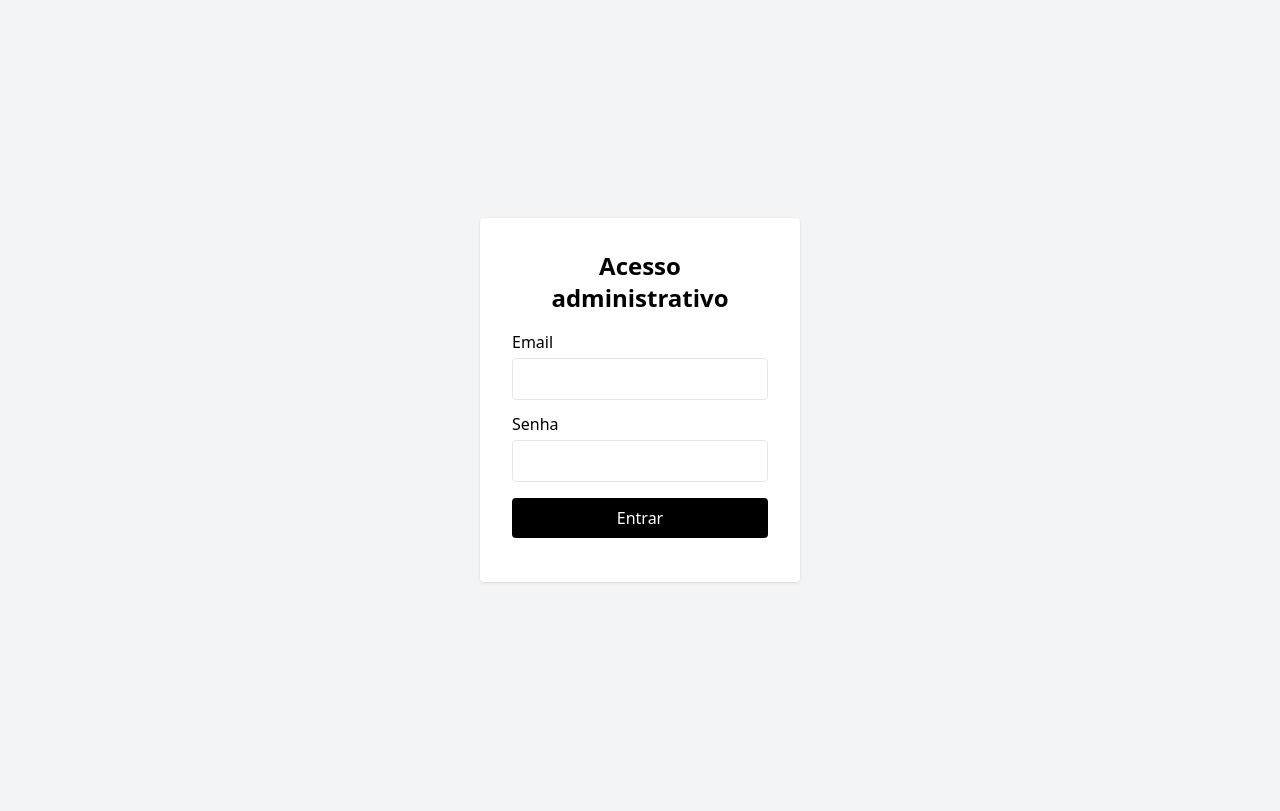
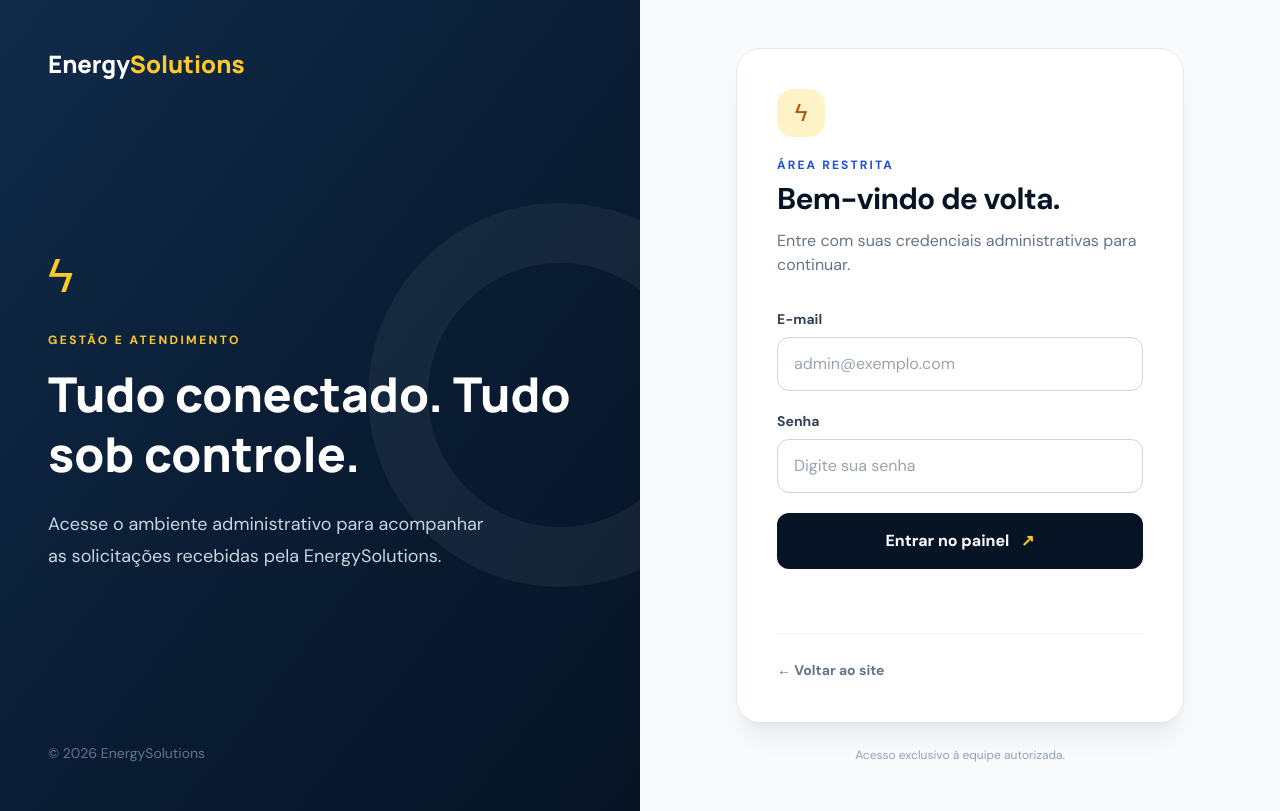
Before and after one commit to igornunescnt/EnergySolutions, a plain HTML site: page frontend/login.html in a window 1280 px wide. Drawn offline with nearby package versions, Linux system fonts and the light colour scheme.

Commit message:
feat(frontend): redesign admin login

```diff
--- a/frontend/login.html
+++ b/frontend/login.html
@@ -3,51 +3,82 @@
 <head>
   <meta charset="UTF-8">
   <meta name="viewport" content="width=device-width, initial-scale=1.0">
-  <title>Login administrativo | EnergySolutions</title>
+  <meta name="theme-color" content="#071426">
+  <title>Acesso administrativo | EnergySolutions</title>
   <script src="https://cdn.tailwindcss.com"></script>
+  <link rel="preconnect" href="https://fonts.googleapis.com">
+  <link rel="preconnect" href="https://fonts.gstatic.com" crossorigin>
+  <link href="https://fonts.googleapis.com/css2?family=DM+Sans:wght@400;500;600;700&family=Manrope:wght@500;600;700;800&display=swap" rel="stylesheet">
+  <style>
+    body{font-family:'DM Sans',sans-serif;background:#071426}
+    h1,.brand{font-family:'Manrope',sans-serif}
+    .focus-ring:focus-visible{outline:3px solid #ffc928;outline-offset:3px}
+  </style>
 </head>
-<body class="flex items-center justify-center min-h-screen bg-gray-100">
-  <main class="w-80 rounded bg-white p-8 shadow">
-    <h1 class="mb-4 text-center text-2xl font-bold">Acesso administrativo</h1>
-    <form id="loginForm">
-      <label class="mb-1 block" for="email">Email</label>
-      <input id="email" type="email" autocomplete="username" required class="mb-3 w-full rounded border p-2">
-      <label class="mb-1 block" for="senha">Senha</label>
-      <input id="senha" type="password" autocomplete="current-password" required class="mb-4 w-full rounded border p-2">
-      <button id="submitButton" type="submit" class="w-full rounded bg-black py-2 text-white">Entrar</button>
-    </form>
-    <p id="msg" role="alert" class="mt-3 text-center text-red-600"></p>
+<body class="min-h-screen text-slate-900">
+  <main class="grid min-h-screen lg:grid-cols-2">
+    <section class="relative hidden overflow-hidden bg-gradient-to-br from-[#102b4a] via-[#0a1d34] to-[#071426] p-12 text-white lg:flex lg:flex-col lg:justify-between">
+      <div class="absolute -right-28 top-1/4 h-96 w-96 rounded-full border-[60px] border-white/5" aria-hidden="true"></div>
+      <a href="index.html" class="brand relative text-2xl font-extrabold">Energy<span class="text-[#ffc928]">Solutions</span></a>
+      <div class="relative max-w-xl">
+        <span class="text-5xl text-[#ffc928]" aria-hidden="true">ϟ</span>
+        <p class="mt-8 text-xs font-extrabold uppercase tracking-[.2em] text-[#ffc928]">Gestão e atendimento</p>
+        <h1 class="mt-4 text-5xl font-extrabold leading-tight">Tudo conectado. Tudo sob controle.</h1>
+        <p class="mt-6 max-w-md text-lg leading-8 text-slate-300">Acesse o ambiente administrativo para acompanhar as solicitações recebidas pela EnergySolutions.</p>
+      </div>
+      <p class="relative text-sm text-slate-500">© 2026 EnergySolutions</p>
+    </section>
+
+    <section class="flex min-h-screen items-center justify-center bg-slate-50 px-5 py-12">
+      <div class="w-full max-w-md">
+        <a href="index.html" class="brand text-xl font-extrabold text-[#071426] lg:hidden">Energy<span class="text-blue-700">Solutions</span></a>
+        <div class="mt-10 rounded-3xl border border-slate-200 bg-white p-7 shadow-xl shadow-slate-900/5 sm:p-10 lg:mt-0">
+          <div class="mb-8">
+            <div class="mb-5 grid h-12 w-12 place-items-center rounded-2xl bg-amber-100 text-2xl text-amber-700" aria-hidden="true">ϟ</div>
+            <p class="text-xs font-extrabold uppercase tracking-[.18em] text-blue-700">Área restrita</p>
+            <h2 class="mt-2 text-3xl font-extrabold tracking-tight text-[#071426]">Bem-vindo de volta.</h2>
+            <p class="mt-3 leading-6 text-slate-500">Entre com suas credenciais administrativas para continuar.</p>
+          </div>
+          <form id="loginForm" class="space-y-5">
+            <div><label class="mb-2 block text-sm font-bold text-slate-700" for="email">E-mail</label><input id="email" type="email" autocomplete="username" required class="focus-ring w-full rounded-xl border border-slate-300 bg-white px-4 py-3.5 outline-none transition focus:border-blue-700" placeholder="admin@exemplo.com"></div>
+            <div><div class="mb-2 flex items-center justify-between"><label class="text-sm font-bold text-slate-700" for="senha">Senha</label></div><input id="senha" type="password" autocomplete="current-password" required class="focus-ring w-full rounded-xl border border-slate-300 bg-white px-4 py-3.5 outline-none transition focus:border-blue-700" placeholder="Digite sua senha"></div>
+            <button id="submitButton" type="submit" class="focus-ring w-full rounded-xl bg-[#071426] px-5 py-4 font-extrabold text-white transition hover:bg-blue-900 disabled:cursor-not-allowed disabled:opacity-60">Entrar no painel <span class="ml-2 text-[#ffc928]">↗</span></button>
+            <p id="msg" role="alert" aria-live="polite" class="min-h-5 text-sm font-semibold text-red-600"></p>
+          </form>
+          <div class="mt-6 border-t border-slate-100 pt-6"><a href="index.html" class="text-sm font-bold text-slate-500 transition hover:text-blue-800">← Voltar ao site</a></div>
+        </div>
+        <p class="mt-6 text-center text-xs text-slate-400">Acesso exclusivo à equipe autorizada.</p>
+      </div>
+    </section>
   </main>
 <script>
 const API_URL = "https://energysolutions-12af.onrender.com";
-
 document.getElementById("loginForm").addEventListener("submit", async (event) => {
   event.preventDefault();
   const button = document.getElementById("submitButton");
   const message = document.getElementById("msg");
   button.disabled = true;
+  button.textContent = "Validando acesso...";
   message.textContent = "";
-
   try {
     const response = await fetch(`${API_URL}/login`, {
       method: "POST",
       headers: { "Content-Type": "application/json" },
       body: JSON.stringify({
-        email: document.getElementById("email").value,
+        email: document.getElementById("email").value.trim(),
         senha: document.getElementById("senha").value
       })
     });
     const data = await response.json();
-    if (!response.ok || !data.autorizado) {
-      throw new Error(data.error || "Email ou senha inválidos.");
-    }
+    if (!response.ok || !data.autorizado) throw new Error(data.error || "E-mail ou senha inválidos.");
     localStorage.setItem("token", data.token);
     window.location.href = "painel.html";
   } catch (error) {
     message.textContent = error.message || "Não foi possível conectar ao servidor.";
-document.getElementById("senha").value = "";
+    document.getElementById("senha").value = "";
   } finally {
     button.disabled = false;
+    button.innerHTML = 'Entrar no painel <span class="ml-2 text-[#ffc928]">↗</span>';
   }
 });
 </script>
```
